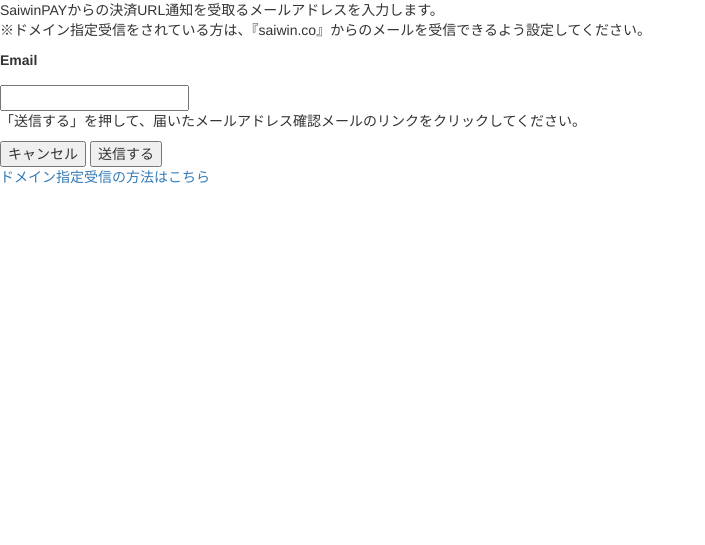
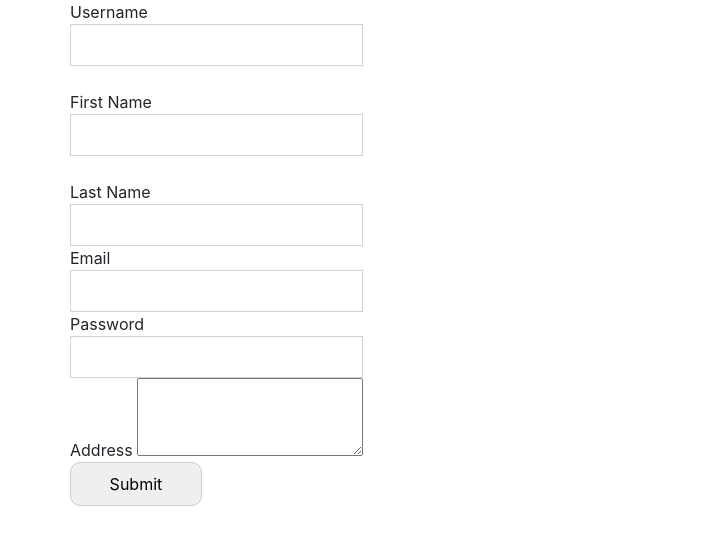
Before and after one commit to seasoftmayzinmarwin/seasoft-mayzin, a PHP site: page /remove.php in a window 1280 px wide. Shown: the top 545 px of the page, without its empty margins (0-705 px from the left). Run offline with PHP 8.4, Linux system fonts and the light colour scheme.

Commit message:
Added Design

```diff
--- a/remove.php
+++ b/remove.php
@@ -5,44 +5,176 @@
 	<meta http-equiv="X-UA-Compatible" content="IE=edge">
 	<title></title>
 	<link rel="stylesheet" href="">
-	<link href="https://maxcdn.bootstrapcdn.com/bootstrap/3.3.6/css/bootstrap.min.css" rel="stylesheet" />
+	<link rel="stylesheet" href="https://stackpath.bootstrapcdn.com/bootstrap/4.1.3/css/bootstrap.min.css">
 	<style type="text/css">
-		#description-box p.red-message {
+	#description-box .message{
+		font-size: 11px;
+	}
+	#description-box button {
+		width: 45%;
+		padding: 9px;
+		border: 1px solid #ccc;
+		border-radius: 10px;
+	}
+	#description-box label{
+		margin:0px;
+	}
+	#description-box input{
+		display: block;
+		width: 100%;
+		padding: 8px 1px;
+		font-size: 1rem;
+		line-height: 1.5;
+		color: #495057;
+		background-color: #fff;
+		background-clip: padding-box;
+		border: 1px solid #ced4da;
+	}
+	#description-box #amount,
+	#description-box #wallet {
+		height: 85px;
+		text-align: left;
+		position: relative;
+		margin-top:20px;
+	}
+
+	#description-box #wallet-title #qr-button {
+		cursor: pointer;
+		height: 40px;
+		border-radius: 4px;
+		border: solid 1px #0666d0;
+		font-weight: 600;
+		line-height: 1.43;
+		text-align: center;
+		color: #0666d0;
+		padding: 10px 35px;
+		-webkit-align-items: center;
+		-webkit-box-align: center;
+		-ms-flex-align: center;
+		align-items: center;
+		-webkit-box-pack: center;
+		-webkit-justify-content: center;
+		-ms-flex-pack: center;
+		justify-content: center;
+		display: -webkit-box;
+		display: -webkit-flex;
+		display: -ms-flexbox;
+		display: flex;
+		font-size: 14px;
+	}
+
+	#description-box #wallet #wallet-title {
+		width: 100%;
+		height: 20px;
+		margin-bottom: 5px;
+	}
+	#description-box p.email-label,#description-box p.wallet-label,#description-box p.wallet-label-2{
+		line-height: 0px;
+		font-weight: bold;
+		font-size: 14px;
+	}
+	#description-box p.wallet-label{
+		padding-bottom: 10px;
+	}
+	.wallet-label-2 label{
+		padding-left: 17px;
+	}
+	.wallet-label-2 #wallet-address {
+		/* width: 270px; */
+		display: block;
+		width: 84%;
+		height:auto;
+		margin-top: 23px;
+		margin-left: 15px;
+	}
+	#description-box p.red-message{
+		display:none;
+		color:#FF0000;
+	}
+	#description-box p.require-message,p.require-message1,p.require-message2,p.require-message3{
 		display: none;
-		    color: #FF0000;
+		color:#FF0000;
+	}
+	#description-box p.send-message{
+		font-size: 11px;
+	}
+	#description-box #input-data,#description-box p.wallet-label-2{
+		margin-top: 20%;
 	}
 </style>
 </head>
 <body>
+	<div class="container">
+		<div class="row">
 			<div id="description-box" class="style-box">
-    <div id="description-title" class="style-box">
-        SaiwinPAYからの決済URL通知を受取るメールアドレスを入力します。
+				<form id="tab">
+					<div>
+						<label>Username</label>
+						<input type="text" value="" id="changestyle" class="input-xlarge" required="required">
+						<p class="require-message">※ウォレットアドレスの入力が必須です。</p><br>
 					</div>
 					<div>
-        <p class="message">※ドメイン指定受信をされている方は、『saiwin.co』からのメールを受信できるよう設定してください。
-        </p>
+						<label>First Name</label>
+						<input type="text" id="changestyle"  value="" class="input-xlarge" required="required">
+						<p class="require-message1">※First Name Required!</p><br>
 					</div>
 					<div>
-        <p class="email-label"><label for="email">Email</label></p>
-        <input class="email-input" type="email" name="email" id="email" data-id="BCH" data-code="fqxcqy3z">
-        <p class="red-message">※正しいメールアドレスを入力してください</p>
-        <p class="send-message">「送信する」を押して、届いたメールアドレス確認メールのリンクをクリックしてください。</p>
+						<label>Last Name</label>
+						<input type="text" value="" class="input-xlarge" required="required">
 					</div>
-    <button type="button" id="back-to-previous">キャンセル</button>
-    <button type="button" id="confirm" onclick=" confirm_email();">送信する</button>
-    <div class="link-check link-check-pad">
-        <span class="col"><a href="/receive-method">ドメイン指定受信の方法はこちら</a></span>
+					<div class="">
+						<label>Email</label>
+					<input type="text" value="" class="input-xlarge" required="required">
+				</div>
+				<div>
+					<label for="">Password</label>
+					<input type="password" name="" minlength="7" required="required">
+				</div>
+				<div>
+					<label>Address</label>
+
+
+					<textarea value="Smith" rows="3" class="input-xlarge">
+					</textarea>
+
+					<div>
+						<button id="submit-register" class="submit-btn">Submit</button>
+					</div>
+				</form>
 			</div>
 		</div>
-
+	</div>
+<!-- <div id="description-box" class="style-box">
+<div id="input-data">
+	<p class="wallet-label"><label for="wallet">Wallet address</label></p>
+	<input type="text" id="changestyle" minlength="7" required="required">
+	<p class="red-message">※正しウォレットアドレスを入力してください。</p>
+	<p class="require-message">※ウォレットアドレスの入力が必須です。</p><br>
+	<button id="save" class="submit-btn">Submit</button>
+</div>
+</div>-->
 <script src="https://code.jquery.com/jquery-3.3.1.min.js"></script>
 <script type="text/javascript">
-	$(document).ready(function(){
-		function confirm_email(){
-			$(".red-message").show();
-		}
+	$(document).ready(function (){
 
+		// $("#submit-register").click(function (e){
+		// 	e.preventDefault();
+		// 	var changestyle = $("#changestyle").val();
 
+		// 	if(!changestyle)
+		// 	{
+		// 		$(".red-message").hide();
+		// 		$(".require-message").show();
+		// 	}
+
+		// });
+		$('#submit-register').click(function(e) {
+		$('#submit-register').removeClass('require-message');
+		$(this).addClass('require-message');
+		e.preventDefault();
+	});
+
+	});
 </script>
 </body>
 </html>
```
Also changed, not shown: bootstrap.php (added, +116 -0 lines), css/style.css (+13 -0 lines), register.php (+9 -4 lines). Lines whose indentation alone changed are shown as unchanged.
